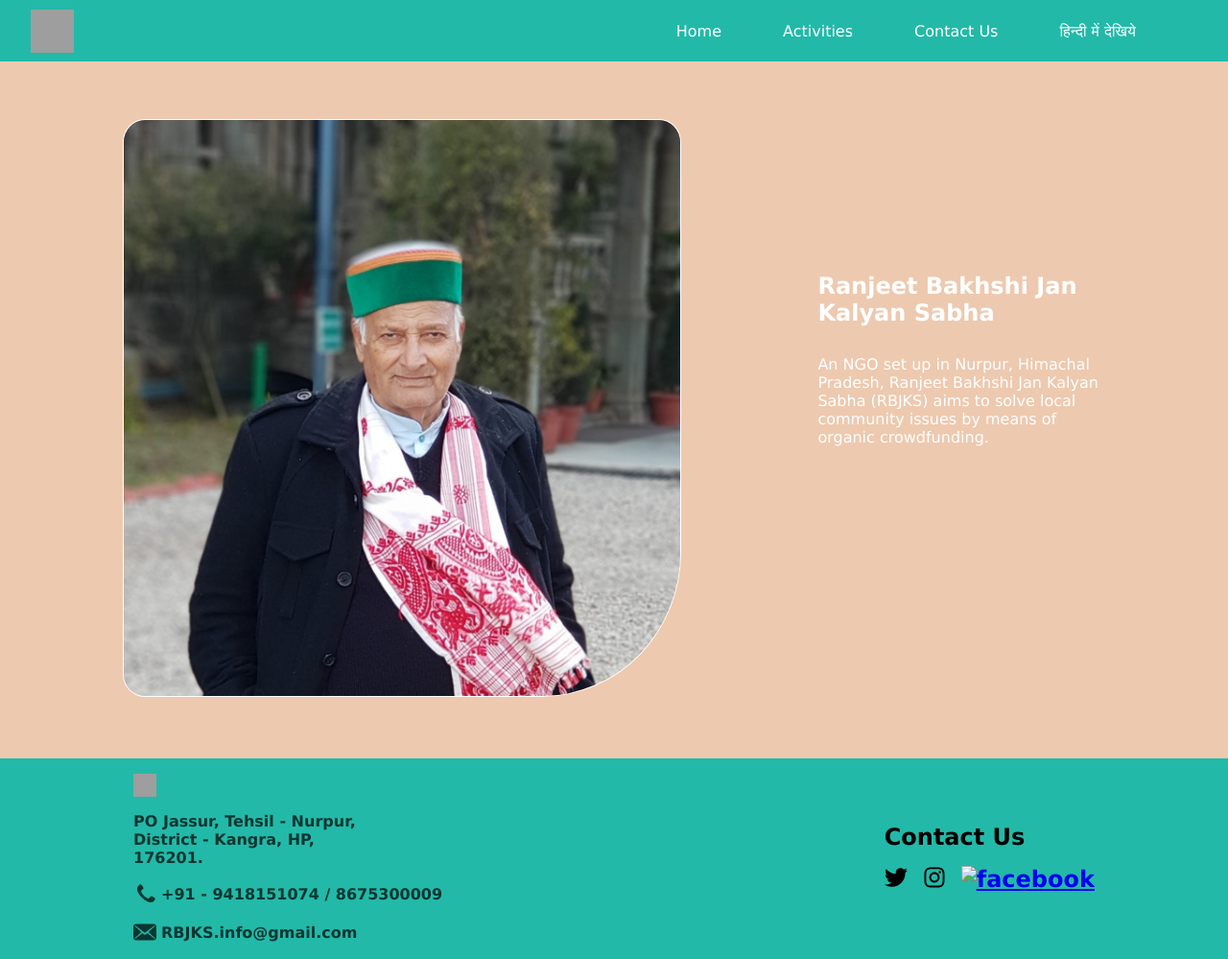
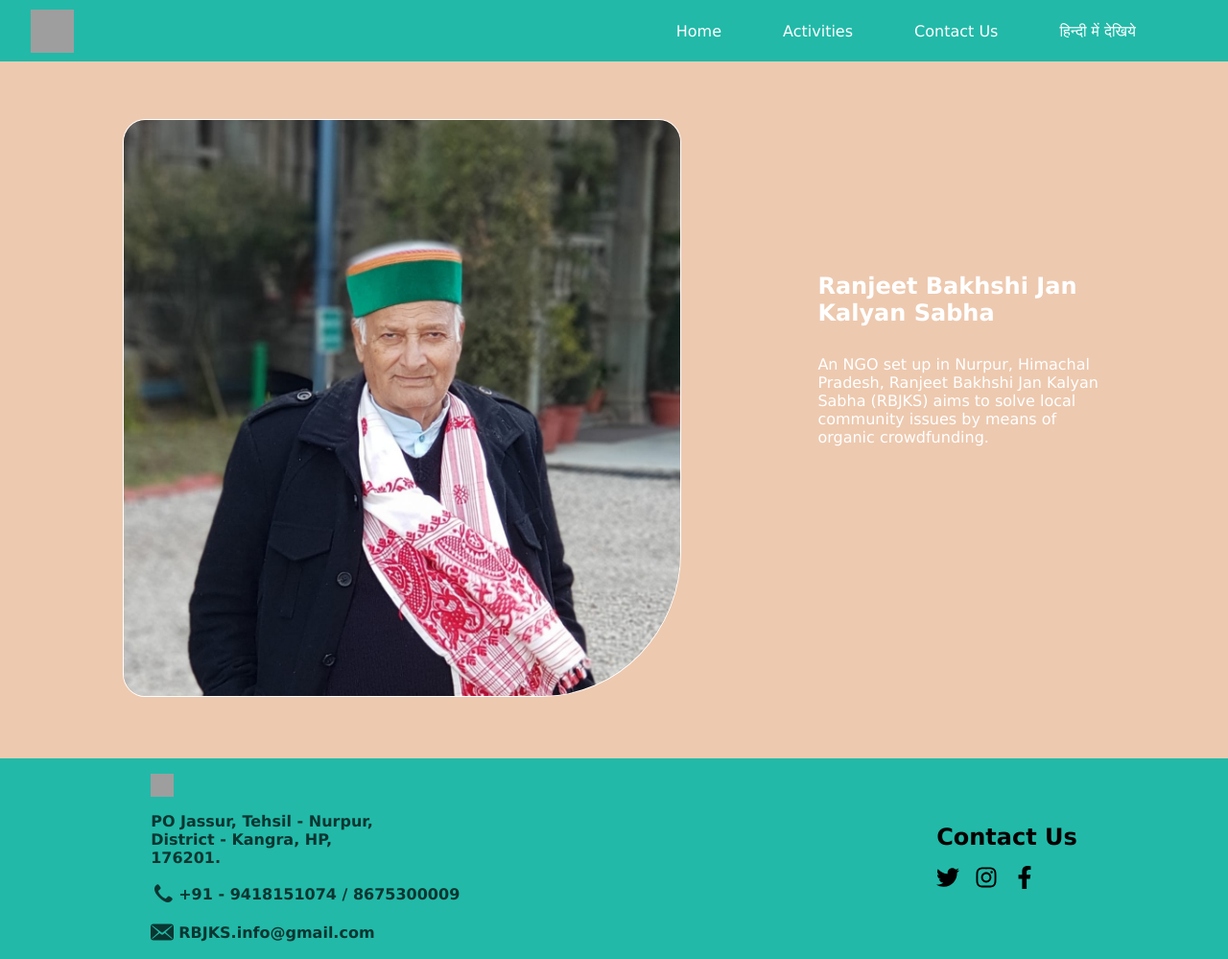
Before and after one commit to rbjks/rbjks.github.io, a plain HTML site: page index.html in a window 1280 px wide. Shown: the whole page at 96% size. Drawn offline with Linux system fonts and the light colour scheme; grey boxes are pictures that could not be loaded.

Commit message:
Update index.html
Co-authored-by: Aditya Raute <43912470+adityaraute@users.noreply.github.com>

```diff
--- a/index.html
+++ b/index.html
@@ -54,7 +54,7 @@
 
 
                     <a href="#"><img src="./assets/images/instagram.svg" alt="instagram"></a>
-                    <a href="https://www.facebook.com/akil.bakhshi/"><img src="./assets/images/faccebook.svg" alt="facebook"></a>
+                    <a href="https://www.facebook.com/akil.bakhshi/"><img src="./assets/images/facebook.svg" alt="facebook"></a>
 
                 </div>
             </section>
```
